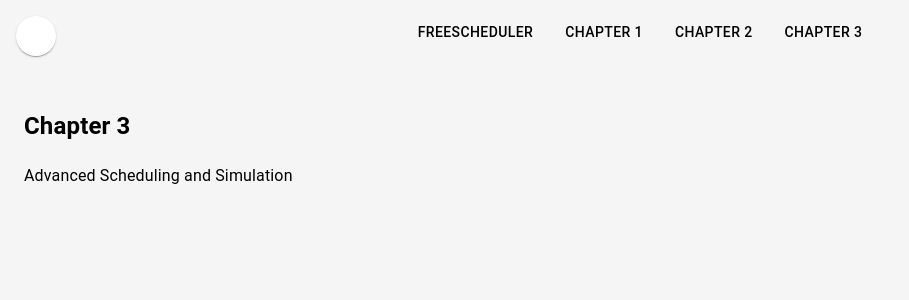
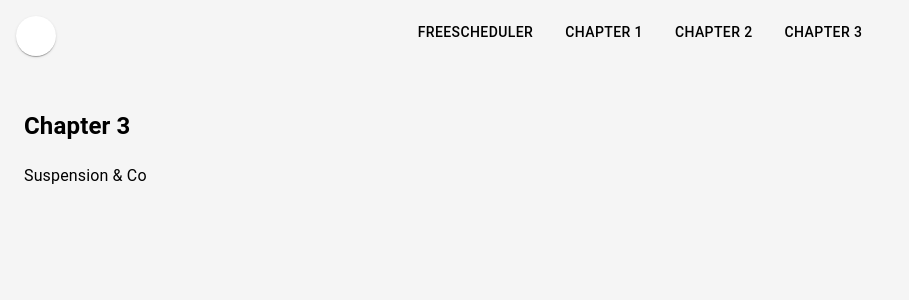
Before and after one commit to Duy19/ma_code, a React (Vite) app: page /#/chapter3 in a window 1280 px wide. Shown: the top 300 px of the page, without its empty margins (0-909 px from the left). Built offline with nearby package versions, Linux system fonts and the light colour scheme; some icons are missing.

Commit message:
small changes to tutorial (deadline markers instead of release)

```diff
--- a/src/pages/Chapter3.tsx
+++ b/src/pages/Chapter3.tsx
@@ -2,7 +2,7 @@ export default function Chapter3() {
   return (
     <div className="text-center mt-16">
       <h2 className="text-2xl font-semibold">Chapter 3</h2>
-      <p className="text-gray-600 mt-2">Advanced Scheduling and Simulation</p>
+      <p className="text-gray-600 mt-2">Suspension & Co</p>
     </div>
   );
 }
--- a/src/pages/Tutorial3.tsx
+++ b/src/pages/Tutorial3.tsx
@@ -86,8 +86,8 @@ export default function Tutorial3() {
               showYAxis: false,
               showTimeTicks: false,
               showExecutionBlocks: true,
-              showReleaseMarkers: true,
-              showDeadlineMarkers: false,
+              showReleaseMarkers: false,
+              showDeadlineMarkers: true,
             }}
             highlight={currentStep.highlight ?? (checked ? "sensor" : null)}
           />
```
